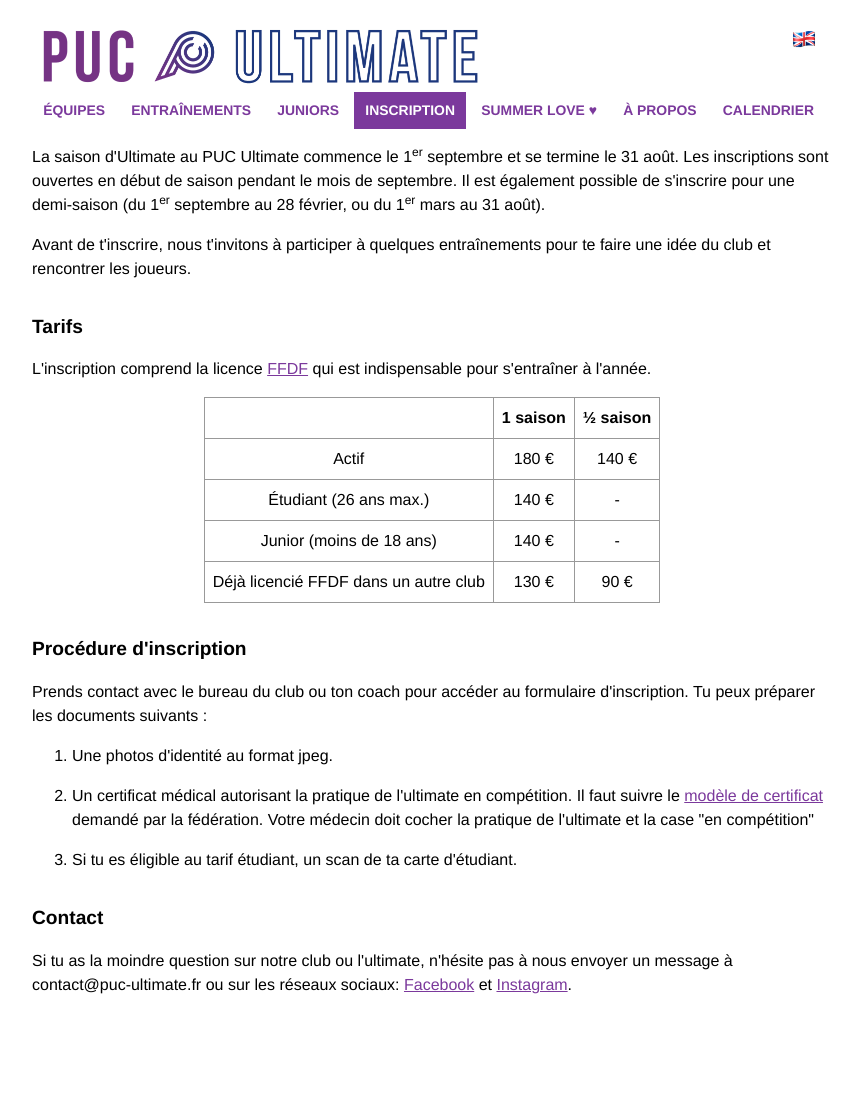
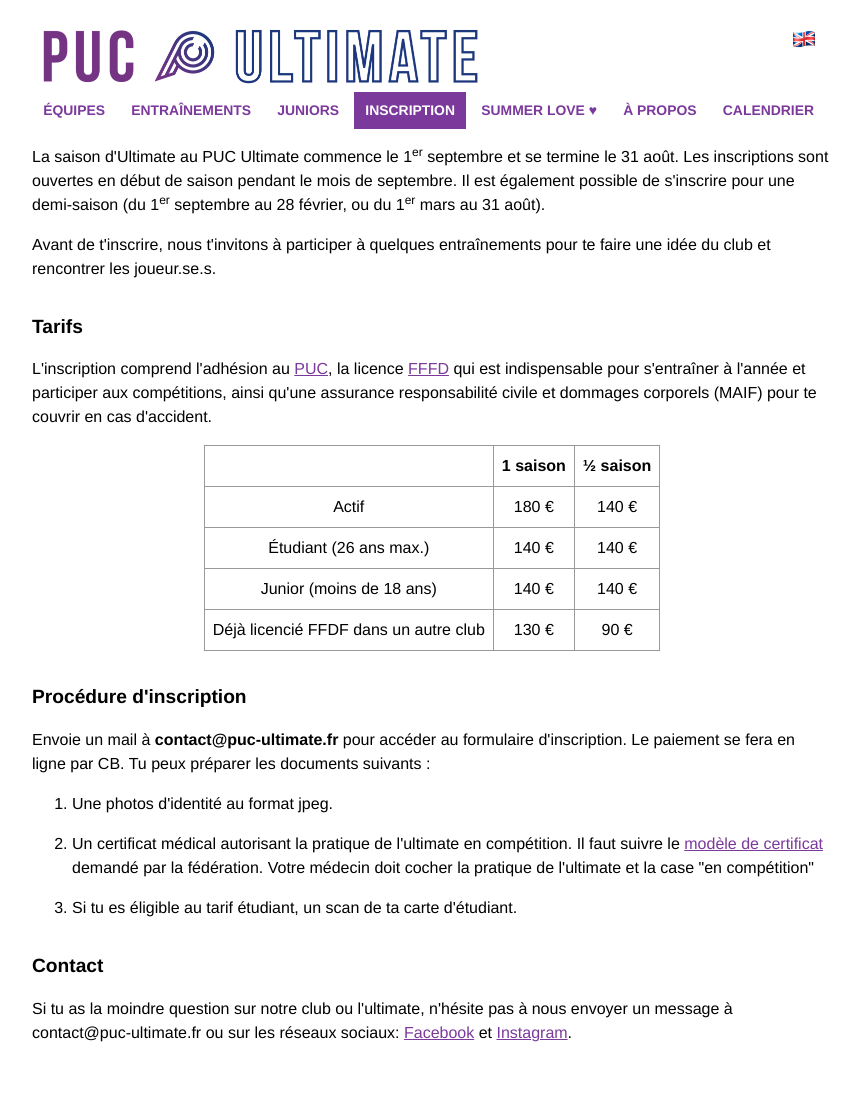
Before and after one commit to ahouhpuc/ahouhpuc.github.io, a Jekyll site: the page built from inscription.html, in a window 1280 px wide. Shown: the whole page, without its empty margins (208-1068 px from the left). Built offline with Jekyll 4.4.1, drawn with Linux system fonts in a browser that asks for light colours; before the commit the page ends 1045 px from its top, so only the background shows below that.

Commit message:
Update inscription.html

```diff
--- a/inscription.html
+++ b/inscription.html
@@ -1,15 +1,15 @@
 ---
 title: Inscription PUC Ultimate
-description: Les inscriptions au PUC Ultimate sont ouvertes en début de saison en septembre/octobre, puis en milieu de saison en février/mars.
+description: Les inscriptions au PUC Ultimate sont ouvertes en début de saison en septembre. Une deuxième session peut avoir lieu en milieu de saison vers février/mars.
 ---
 
 <p>La saison d'Ultimate au PUC Ultimate commence le 1<sup>er</sup> septembre et se termine le 31 août. Les inscriptions sont ouvertes en début de saison pendant le mois de septembre. Il est également possible de s'inscrire pour une demi-saison (du 1<sup>er</sup>&nbsp;septembre au 28&nbsp;février, ou du 1<sup>er</sup>&nbsp;mars au 31&nbsp;août).</p>
 
-<p>Avant de t'inscrire, nous t'invitons à participer à quelques entraînements pour te faire une idée du club et rencontrer les joueurs.</p>
+<p>Avant de t'inscrire, nous t'invitons à participer à quelques entraînements pour te faire une idée du club et rencontrer les joueur.se.s.</p>
 
 <h2>Tarifs</h2>
 
-<p>L'inscription comprend la licence <a href="https://www.ffdf.fr" target="_blank">FFDF</a> qui est indispensable pour s'entraîner à l'année.</p>
+<p>L'inscription comprend l'adhésion au <a href="https://puc.paris" target="_blank">PUC</a>, la licence <a href="https://www.ffdf.fr" target="_blank">FFFD</a> qui est indispensable pour s'entraîner à l'année et participer aux compétitions, ainsi qu'une assurance responsabilité civile et dommages corporels (MAIF) pour te couvrir en cas d'accident.</p>
 
 <table>
   <tr>
@@ -25,12 +25,12 @@ description: Les inscriptions au PUC Ultimate sont ouvertes en début de saison
   <tr>
     <td>Étudiant (26 ans max.)</td>
     <td>140&nbsp;€</td>
-    <td> - </td>
+    <td>140&nbsp;€</td>
   </tr>
   <tr>
     <td>Junior (moins de 18 ans)</td>
     <td>140&nbsp;€</td>
-    <td> - </td>
+    <td>140&nbsp;€</td>
   </tr>
   <tr>
     <td>Déjà licencié FFDF dans un autre club</td>
@@ -41,7 +41,7 @@ description: Les inscriptions au PUC Ultimate sont ouvertes en début de saison
 
 <h2>Procédure d'inscription</h2>
 
-<p>Prends contact avec le bureau du club ou ton coach pour accéder au formulaire d'inscription. Tu peux préparer les documents suivants :</p>
+<p>Envoie un mail à <b>contact@puc-ultimate.fr</b> pour accéder au formulaire d'inscription. Le paiement se fera en ligne par CB. Tu peux préparer les documents suivants :</p>
 
 <ol>
   <li>Une photos d'identité au format jpeg.</li>
```
